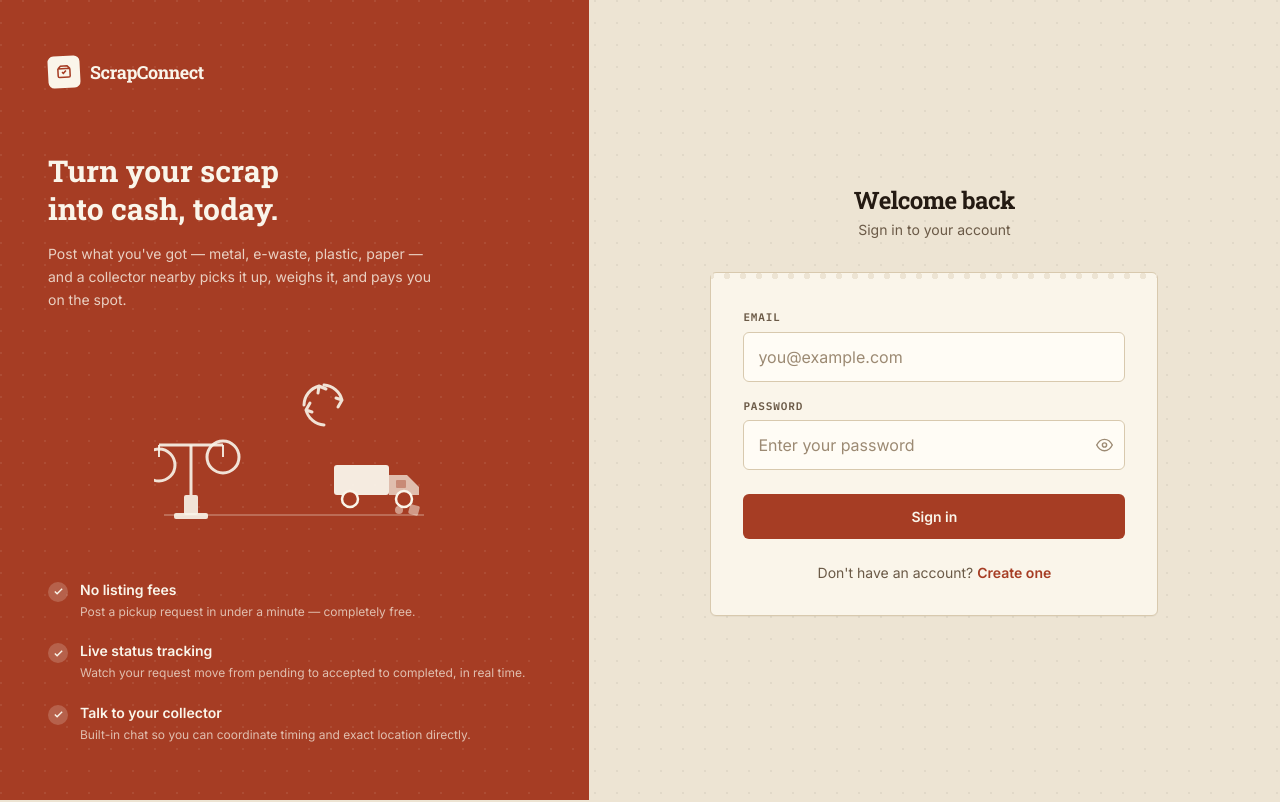
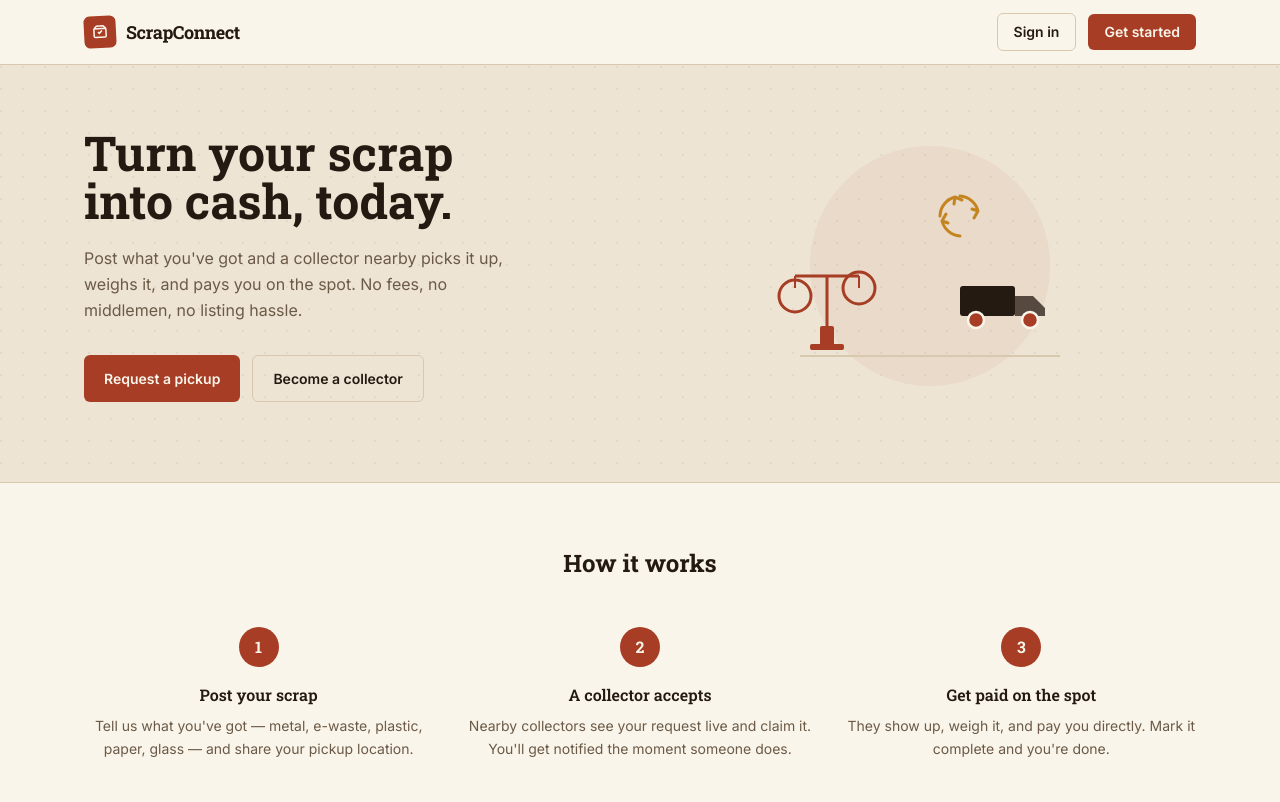
Before and after one commit to atha636/ScrapConncet1-, a React (Vite) app in the folder frontend/: page / in a window 1280 px wide. Before the commit this address led to /login. Shown: the top 802 px of the page. Built offline with nearby package versions, Linux system fonts and the light colour scheme; no server answers.

Commit message:
fix the get sterted only for log out user and for login dashboard

```diff
--- a/frontend/src/pages/Home.jsx
+++ b/frontend/src/pages/Home.jsx
@@ -1,5 +1,7 @@
 import { Link } from "react-router-dom";
 import useDocumentMeta from "../hooks/useDocumentMeta";
+import { useAuth } from "../context/AuthContext";
+import { roleHome } from "../utils/roleHome";
 
 const STEPS = [
   {
@@ -24,6 +26,8 @@ const FEATURES = [
 ];
 
 export default function Home() {
+  const { user } = useAuth();
+
   useDocumentMeta({
     title: "Sell Your Scrap, Get Picked Up Fast",
     description:
@@ -35,7 +39,7 @@ export default function Home() {
       {/* Nav */}
       <nav className="border-b border-line bg-surface">
         <div className="max-w-6xl mx-auto px-5 h-16 flex items-center justify-between">
-          <Link to="/home" className="flex items-center gap-2.5">
+          <Link to="/" className="flex items-center gap-2.5">
             <div className="w-8 h-8 rounded-md bg-rust flex items-center justify-center rotate-[-3deg]">
               <svg width="16" height="16" viewBox="0 0 24 24" fill="none" stroke="#FAF5EA" strokeWidth="2.3">
                 <path d="M3 7l4-4h10l4 4M3 7v11a2 2 0 002 2h14a2 2 0 002-2V7M3 7h18" />
@@ -45,8 +49,16 @@ export default function Home() {
             <span className="font-display font-bold text-lg text-ink tracking-tight">ScrapConnect</span>
           </Link>
           <div className="flex items-center gap-3">
+            {user ? (
+              <Link to={roleHome(user.role)} className="btn-primary !py-2 !px-4 text-sm">
+                Go to Dashboard
+              </Link>
+            ) : (
+              <>
                 <Link to="/login" className="btn-secondary !py-2 !px-4 text-sm">Sign in</Link>
                 <Link to="/register" className="btn-primary !py-2 !px-4 text-sm">Get started</Link>
+              </>
+            )}
           </div>
         </div>
       </nav>
@@ -62,8 +74,14 @@ export default function Home() {
             on the spot. No fees, no middlemen, no listing hassle.
           </p>
           <div className="flex flex-wrap gap-3">
+            {user ? (
+              <Link to={roleHome(user.role)} className="btn-primary">Go to Dashboard</Link>
+            ) : (
+              <>
                 <Link to="/register?role=user" className="btn-primary">Request a pickup</Link>
                 <Link to="/register?role=collector" className="btn-secondary">Become a collector</Link>
+              </>
+            )}
           </div>
         </div>
 
@@ -132,7 +150,8 @@ export default function Home() {
         </div>
       </section>
 
-      {/* CTA */}
+      {/* CTA — only relevant to visitors who don't have an account yet */}
+      {!user && (
         <section className="bg-rust py-16">
           <div className="max-w-2xl mx-auto px-5 text-center">
             <h2 className="font-display text-2xl sm:text-3xl font-bold text-surface mb-4">
@@ -144,14 +163,21 @@ export default function Home() {
             </Link>
           </div>
         </section>
+      )}
 
       {/* Footer */}
       <footer className="border-t border-line py-8">
         <div className="max-w-6xl mx-auto px-5 flex flex-col sm:flex-row items-center justify-between gap-3 text-sm text-inkFaint">
           <span>© {new Date().getFullYear()} ScrapConnect</span>
           <div className="flex gap-5">
+            {user ? (
+              <Link to={roleHome(user.role)} className="hover:text-rust">Dashboard</Link>
+            ) : (
+              <>
                 <Link to="/login" className="hover:text-rust">Sign in</Link>
                 <Link to="/register" className="hover:text-rust">Sign up</Link>
+              </>
+            )}
           </div>
         </div>
       </footer>
--- a/frontend/src/routes/AppRoutes.jsx
+++ b/frontend/src/routes/AppRoutes.jsx
@@ -1,4 +1,4 @@
-import { Routes, Route } from "react-router-dom";
+import { Routes, Route, Navigate } from "react-router-dom";
 
 import Login from "../pages/auth/Login";
 import Register from "../pages/auth/Register";
@@ -19,13 +19,17 @@ export default function AppRoutes() {
   return (
     <Routes>
 
-      <Route path="/home" element={<Home />} />
+      {/* The actual site root — public marketing page, no login required */}
+      <Route path="/" element={<Home />} />
+      {/* Old bookmarks/links to /home still work */}
+      <Route path="/home" element={<Navigate to="/" replace />} />
+
       <Route path="/login" element={<Login />} />
       <Route path="/register" element={<Register />} />
       <Route path="/admin-login" element={<AdminLogin />} />
 
       <Route
-        path="/"
+        path="/dashboard"
         element={
           <ProtectedRoute role="user">
             <UserDashboard />
```
Lines whose indentation alone changed are shown as unchanged.
